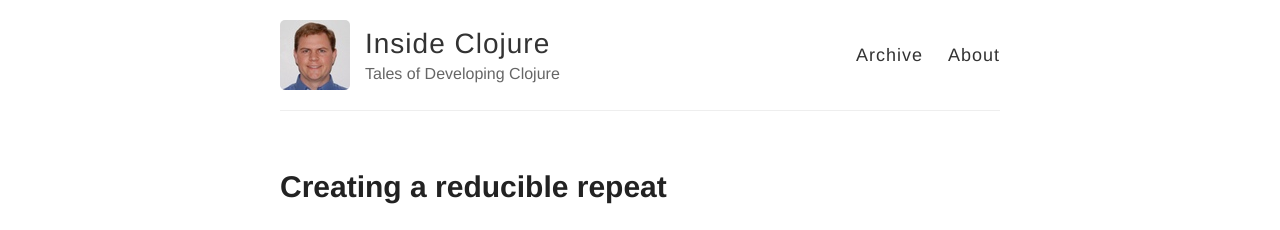
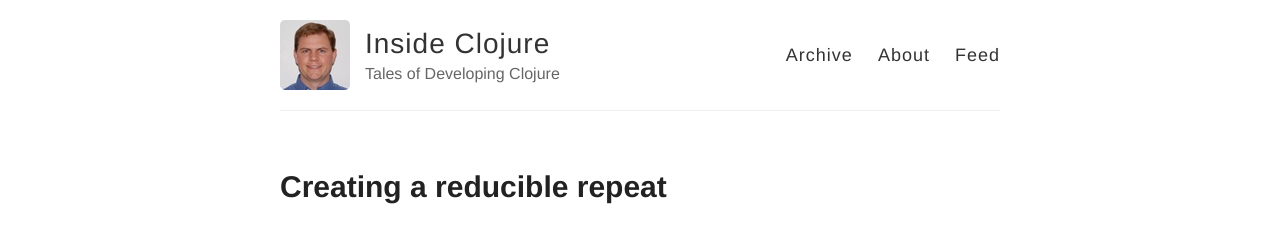
Before and after one commit to insideclojure/insideclojure.github.io, a Jekyll site: the page built from index.html, in a window 1280 px wide. Shown: the top 230 px of the page. Built offline with Jekyll 4.4.1, drawn with Linux system fonts in a browser that asks for light colours.

Commit message:
add feed link

```diff
--- a/_layouts/default.html
+++ b/_layouts/default.html
@@ -34,6 +34,7 @@
           <nav>
             <a href="{{ site.baseurl }}/archive">Archive</a>
             <a href="{{ site.baseurl }}/about">About</a>
+            <a href="{{ site.baseurl }}/feed.xml">Feed</a>
           </nav>
         </header>
       </div>
```
